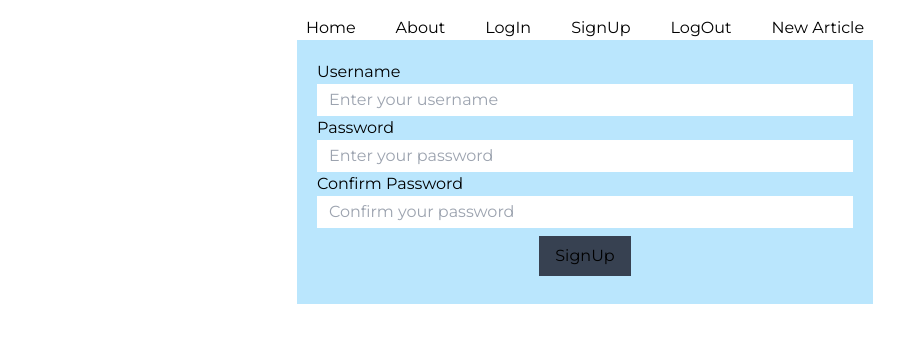
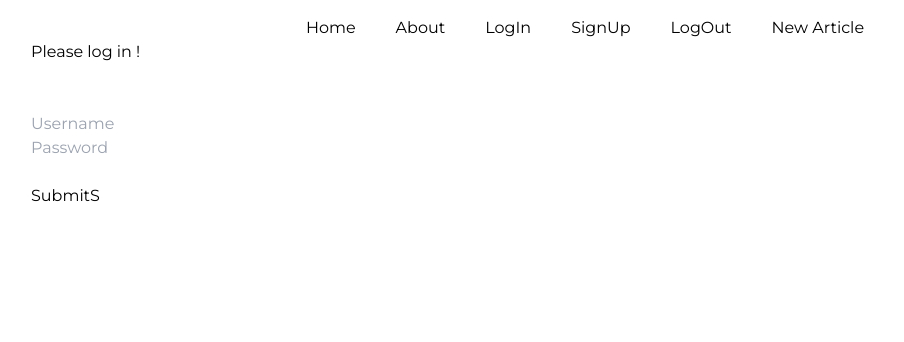
Before and after one commit to Bloom-Tauta/ReadIt, a React (Create React App) app in the folder client/: page /signup in a window 1280 px wide. Shown: the top 342 px of the page, without its empty margins (55-959 px from the left). Built offline with nearby package versions, Linux system fonts and the light colour scheme.

Commit message:
add login, signup and logout and config them to frontend

```diff
--- a/client/src/App.js
+++ b/client/src/App.js
@@ -1,4 +1,5 @@
-import { BrowserRouter,Routes, Route } from 'react-router-dom';
+import React, { useEffect, useState } from 'react';
+import { BrowserRouter, Routes, Route, Navigate, Link} from 'react-router-dom';
 import './App.css';
 import NavBar from './components/NavBar';
 import About from './components/About';
@@ -8,18 +9,61 @@ import SignUp from './components/SignUp';
 import ArticleDetails from './components/ArticleDetails';
 import EditArticle from './components/EditArticle';
 import NewArticle from './components/NewArticle';
-
-
-
 import LogOut from './components/LogOut';
 
 function App() {
+
+  const [user, setUser] = useState({});
+  const [loggedIn, setLoggedIn] = useState(false);
+
+  function setCurrentUser(currentUser) {
+    setUser(currentUser);
+    setLoggedIn(true);
+  }
+
+  function logOut() {
+    setUser({});
+    setLoggedIn(false);
+    localStorage.token = '';
+  }
+
+  useEffect(() => {
+    const token = localStorage.token;
+    if (typeof token !== 'undefined' && token.length > 1
+      && token !== 'undefined'
+    ) {
+      fetch('/auto_login', {
+        method: 'POST',
+        headers: {
+          Accept: 'application/json',
+          'Content-Type': 'application/json',
+        },
+        body: JSON.stringify({ token }),
+      })
+        .then((r) => r.json())
+        .then((user) => setCurrentUser(user));
+    } else {
+      console.log('No token found, try logging in!');
+    }
+  }, []);
+
   return (
-
     <div className="AppContainer">
-
-      <div>
-        <NavBar />
+      <NavBar />
+      {loggedIn ? (
+        <h1 className="greeting-text">Welcome back {user.username}!</h1>
+      ) : (
+        <div className="please-log-in">
+          <h3>Please log in !</h3>
+        </div>
+      )}
+        {loggedIn ? (
+          <span>
+            <br />
+            <button onClick={logOut}>Log Out</button>
+          </span>
+        ) : null}
+        <br />
         <Routes>
           <Route path='/' exact element={<Home/>}/>
           <Route path='/about' element={<About/>}/>
@@ -29,11 +73,8 @@ function App() {
           <Route path='/article/:id/edit' element={<EditArticle />} />
           <Route path="/new-article" element={<NewArticle />} />
         </Routes>
-
-      </div>
     </div>
 
   );
 }
-
 export default App;
--- a/client/src/components/LogOut.js
+++ b/client/src/components/LogOut.js
@@ -1,4 +1,43 @@
-function LogOut(){
+import React, { useEffect, useState } from 'react';
+
+function LogOut() {
+
+    const [user, setUser] = useState({});
+    const [loggedIn, setLoggedIn] = useState(false);
+
+    function setCurrentUser(currentUser) {
+        setUser(currentUser);
+        setLoggedIn(true);
+      }
+
+
+    useEffect(() => {
+        const token = localStorage.token;
+        if (typeof token !== 'undefined' && token.length > 1
+          && token !== 'undefined'
+        ) {
+          fetch('/auto_login', {
+            method: 'POST',
+            headers: {
+              Accept: 'application/json',
+              'Content-Type': 'application/json',
+            },
+            body: JSON.stringify({ token }),
+          })
+            .then((r) => r.json())
+            .then((user) => setCurrentUser(user));
+        } else {
+          console.log('No token found, try logging in!');
+        }
+      }, []);
+
+
+    function logOut() {
+    setUser({});
+    setLoggedIn(false);
+    localStorage.token = '';
+  }
+
     return(
         <div>
 
--- a/client/src/components/Login.js
+++ b/client/src/components/Login.js
@@ -1,14 +1,53 @@
-function Login(){
-    return(
-        <div>
-            <form className="flex flex-col bg-sky-200 p-5 max-w-xl mx-auto">
-            <label  className="form-label">Username</label>
-            <input type="text" className="form-control px-3 py-1" id="idInput" placeholder="Enter your username"/>
-            <label  className="form-label">Password</label>
-            <input type="password" className="form-control px-3 py-1" id="nameInput" placeholder="Enter your password"/>
-            <button className="bg-gray-700 w-max mx-auto py-2 px-4 my-2">Login</button>
-            </form>
+import React, { useState } from 'react';
 
-        </div>
-    )
-} export default Login;
+export default function Login({ setCurrentUser }) {
+  const [username, setUsername] = useState('');
+  const [password, setPassword] = useState('');
+
+  function handleLogin(event) {
+    event.preventDefault();
+    event.target.reset();
+
+    const user = { username, password };
+
+    fetch('/login', {
+      method: 'POST',
+      headers: {
+        Accept: 'application/json',
+        'Content-Type': 'application/json',
+      },
+      body: JSON.stringify({ user }),
+    })
+      .then((r) => r.json())
+      .then((response) => {
+        localStorage.token = response.jwt;
+        setCurrentUser(response.user);
+      });
+  }
+
+  return (
+    <div>
+      <form onSubmit={handleLogin}>
+        <br />
+        <input
+          type="text"
+          name="username"
+          placeholder="Username"
+          onChange={(e) => setUsername(e.target.value)}
+        />
+        <br />
+        <input
+          type="password"
+          name="password"
+          placeholder="Password"
+          onChange={(e) => setPassword(e.target.value)}
+        />
+        <br />
+        <br />
+        <button type="submit">Submit</button>
+      </form>
+      <br />
+      <br />
+    </div>
+  );
+}
--- /dev/null
+++ b/client/src/components/Reviews.js
@@ -0,0 +1,23 @@
+import React from 'react'
+
+function Reviews() {
+
+  const [articles, setArticles] = useState([]);
+  const [filtered_articles, setFilteredArticles] = useState([]);
+
+  useEffect(() => {
+    fetch(`/articles/reviews${id}`)
+      .then((response) => response.json())
+      .then((data) => {
+        setArticles(data);
+        setFilteredArticles(data);
+      });
+  }, []);
+  return (
+    <div>
+
+    </div>
+  )
+}
+
+export default Reviews
--- a/client/src/components/SignUp.js
+++ b/client/src/components/SignUp.js
@@ -1,17 +1,75 @@
-function SignUp(){
-    return(
+import React, { useState } from 'react';
+import { Navigate } from 'react-router-dom';
+
+export default function Signup() {
+  const [username, setUsername] = useState('');
+  const [password, setPassword] = useState('');
+  const [created, setCreated] = useState(false);
+  const [errorMessage, setErrorMessage] = useState('');
+
+  function createUser(event) {
+    event.preventDefault();
+    event.target.reset();
+
+    let user = {
+      username,
+      password,
+    };
+
+    fetch('/users', {
+      method: 'POST',
+      headers: {
+        'Content-Type': 'application/json',
+        Accept: 'application/json',
+      },
+      body: JSON.stringify({ user }),
+    })
+      .then((r) => r.json())
+      .then((response) => {
+        if (response.status === 'created') {
+          setCreated(true);
+          setErrorMessage('');
+        }
+      })
+      .catch((response) =>
+        setErrorMessage(
+          "Uh...Make sure your server is running!"
+        )
+      );
+  }
+
+  return (
+    <div>
+      {created ? (
+        <Navigate to="/login" />
+      ) : (
         <div>
-            <form className="flex flex-colflex flex-col bg-sky-200 p-5 max-w-xl mx-auto">
-            <label  className="form-label">Username</label>
-            <input type="text" className="form-control px-3 py-1" id="idInput" placeholder="Enter your username"/>
-
-            <label  className="form-label">Password</label>
-            <input type="password" className="form-control px-3 py-1" id="nameInput" placeholder="Enter your password"/>
-
-            <label  className="form-label">Confirm Password</label>
-            <input type="password" className="form-control px-3 py-1" id="nameInput" placeholder="Confirm your password"/>
-            <button className="bg-gray-700 w-max mx-auto py-2 px-4 my-2">SignUp</button>
-            </form>
+          <div className="please-log-in">
+            <p>{errorMessage}</p>
+          </div>
+          <br />
+          <form onSubmit={createUser}>
+            <input
+              type="text"
+              name="username"
+              placeholder="Username"
+              onChange={(e) => setUsername(e.target.value)}
+            />
+            <br />
+            <input
+              type="password"
+              name="password"
+              placeholder="Password"
+              onChange={(e) => setPassword(e.target.value)}
+            />
+            <br />
+            <br />
+            <button type="submit">SubmitS</button>
+          </form>
         </div>
-    )
-} export default SignUp;
+      )}
+      <br />
+      <br />
+    </div>
+  );
+}
--- /dev/null
+++ b/client/src/store/index.js
@@ -0,0 +1,11 @@
+import { createStore } from 'redux';
+
+const initialState = {};
+
+function rootReducer(state = initialState, action) {
+  // add your reducers here
+}
+
+const store = createStore(rootReducer);
+
+export default store;
```
Also changed, not shown: client/src/components/NewArticle.js (+120 -96 lines), client/src/components/userContext.js (added, +13 -0 lines).
